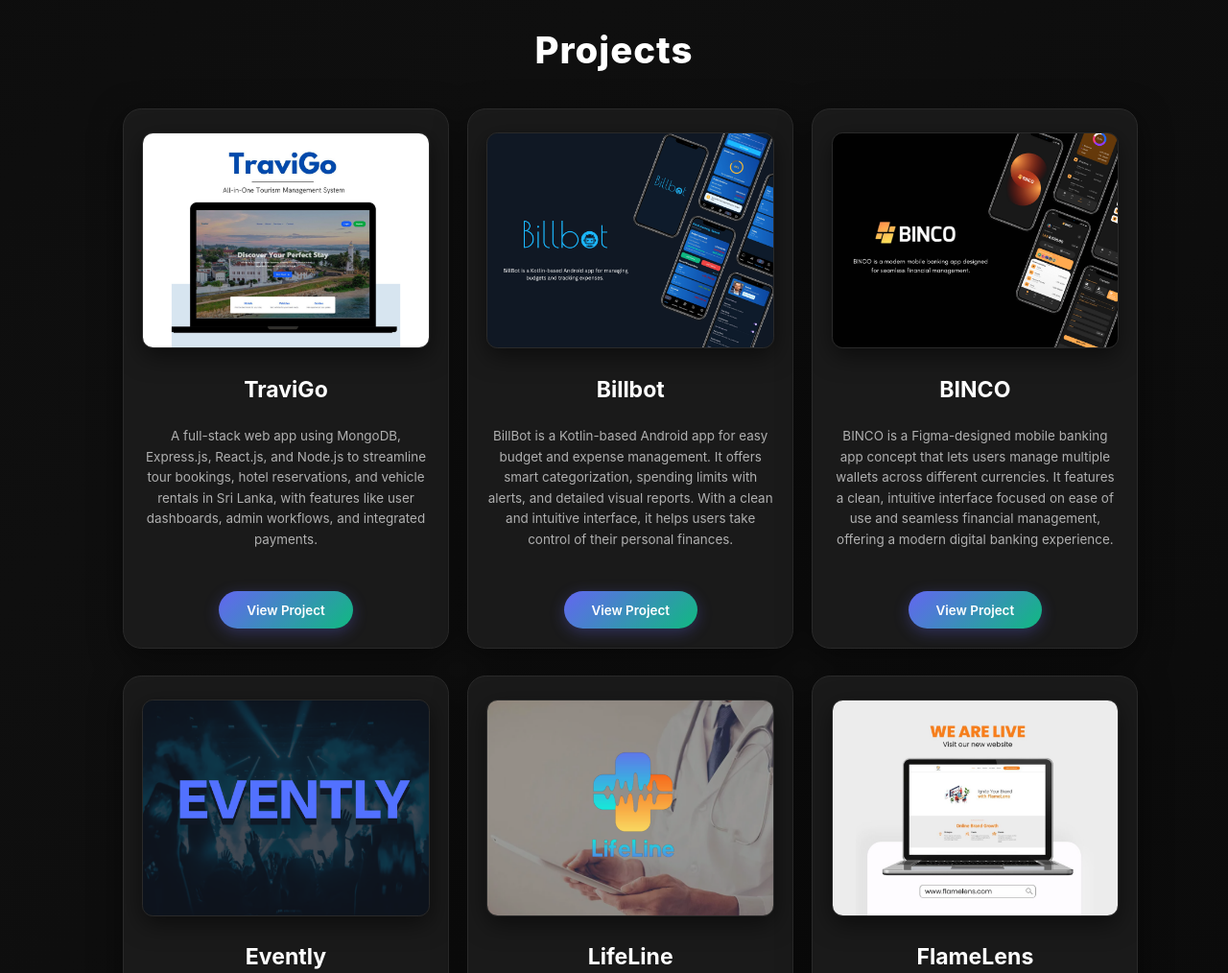
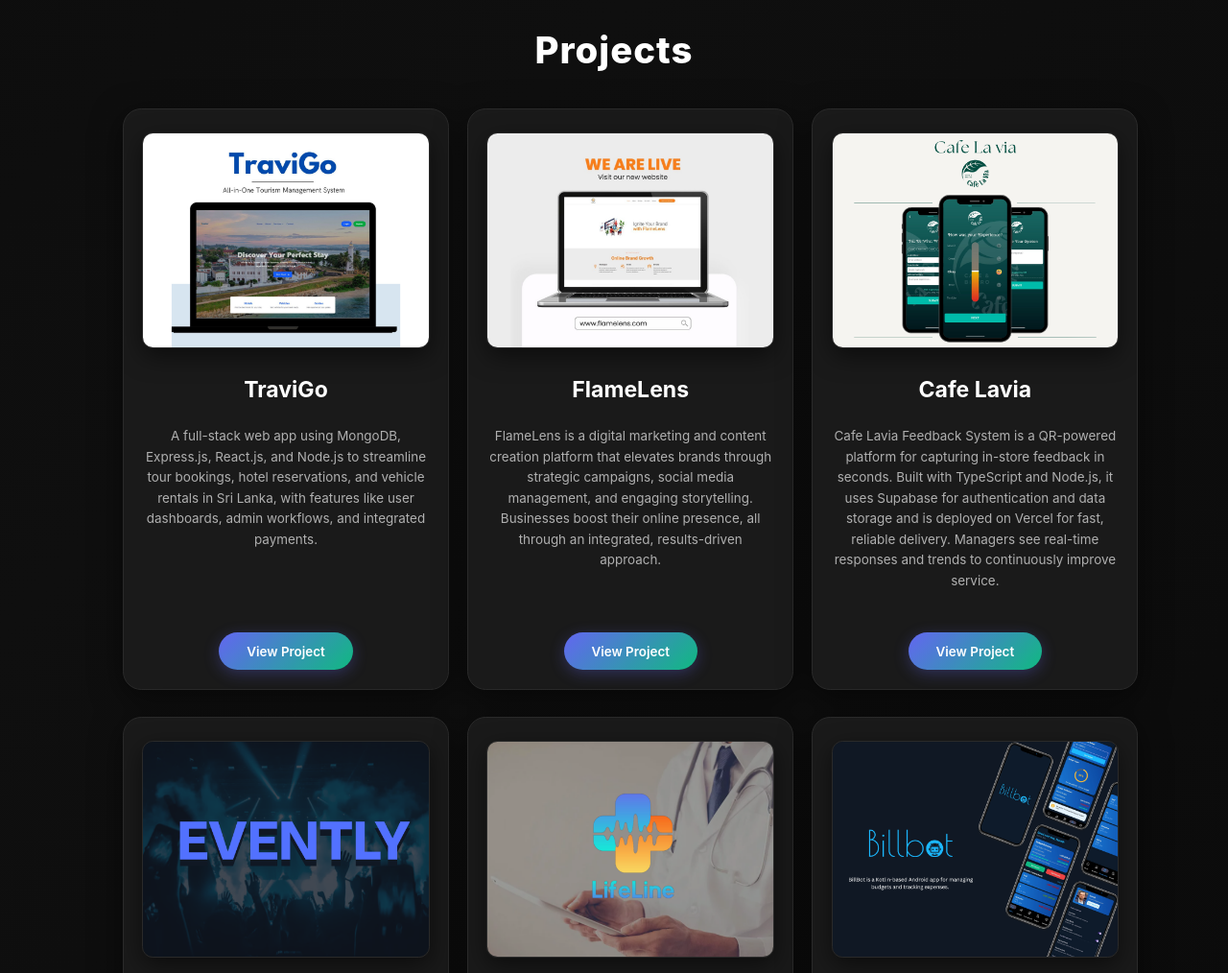
Before and after one commit to Suneth2220/suneth2220.github.io, a plain HTML site: page index.html in a window 1280 px wide. Shown: the part 1520-2534 px from the top of the page at 96% size. Drawn offline with nearby package versions, Linux system fonts and the light colour scheme; a web font is replaced by a local one.

Commit message:
projects update

```diff
--- a/index.html
+++ b/index.html
@@ -123,20 +123,20 @@
             <a class="btn" href="https://github.com/Suneth2220/TraviGo" target="_blank" rel="noopener">View Project</a>
           </div>
           <div class="project-card">
-            <img src="billbot.png" alt="">
-            <h3>Billbot</h3>
+            <img src="flamelens.png" alt="">
+            <h3>FlameLens</h3>
             <p>
-              BillBot is a Kotlin-based Android app for easy budget and expense management. It offers smart categorization, spending limits with alerts, and detailed visual reports. With a clean and intuitive interface, it helps users take control of their personal finances.
+              FlameLens is a digital marketing and content creation platform that elevates brands through strategic campaigns, social media management, and engaging storytelling. Businesses boost their online presence, all through an integrated, results-driven approach.
             </p>
-            <a class="btn" href="https://github.com/Suneth2220/Billbot" target="_blank" rel="noopener">View Project</a>
+            <a class="btn" href="https://flamelens.com/" target="_blank" rel="noopener">View Project</a>
           </div>
           <div class="project-card">
-            <img src="binco.png" alt="">
-            <h3>BINCO</h3>
+            <img src="lavia.png" alt="Cafe Lavia">
+            <h3>Cafe Lavia</h3>
             <p>
-              BINCO is a Figma-designed mobile banking app concept that lets users manage multiple wallets across different currencies. It features a clean, intuitive interface focused on ease of use and seamless financial management, offering a modern digital banking experience.
+              Cafe Lavia Feedback System is a QR-powered platform for capturing in-store feedback in seconds. Built with TypeScript and Node.js, it uses Supabase for authentication and data storage and is deployed on Vercel for fast, reliable delivery. Managers see real-time responses and trends to continuously improve service.
             </p>
-            <a class="btn" href="https://www.figma.com/design/TZeJj50eFuL821rwoj6eum/BINCO?node-id=0-1&t=6T8JIipzfh9Ii3Cy-1" target="_blank" rel="noopener">View Project</a>
+            <a class="btn" href="https://www.linkedin.com/posts/flamelens_cupinion-flamelens-cafelavia-activity-7347514461940850689-ThLJ?utm_source=share&utm_medium=member_desktop&rcm=ACoAAEw13hsBMYKybAOzkwStNaAZshBFRf5TTI0" target="_blank" rel="noopener">View Project</a>
           </div>
           <div class="project-card">
             <img src="evently.png" alt="">
@@ -155,12 +155,12 @@
             <a class="btn" href="https://github.com/Suneth2220/LifeLine-Medical-Portal" target="_blank" rel="noopener">View Project</a>
           </div>
           <div class="project-card">
-            <img src="flamelens.png" alt="">
-            <h3>FlameLens</h3>
+            <img src="billbot.png" alt="">
+            <h3>Billbot</h3>
             <p>
-              FlameLens is a digital marketing and content creation platform that elevates brands through strategic campaigns, social media management, and engaging storytelling. Businesses boost their online presence, all through an integrated, results-driven approach.
+              BillBot is a Kotlin-based Android app for easy budget and expense management. It offers smart categorization, spending limits with alerts, and detailed visual reports. With a clean and intuitive interface, it helps users take control of their personal finances.
             </p>
-            <a class="btn" href="https://flamelens.com/" target="_blank" rel="noopener">View Project</a>
+            <a class="btn" href="https://github.com/Suneth2220/Billbot" target="_blank" rel="noopener">View Project</a>
           </div>
         </div>
       </section>
@@ -211,7 +211,7 @@
               <h3>Billbot — Budget management app (Kotlin)</h3>
             </div>
             <div class="cv-entry">
-              <h3>BINCO — Mobile banking app (Figma)</h3>
+              <h3>Cafe Lavia — Customer feedback system (Cupinion)</h3>
             </div>
             <div class="cv-entry">
               <h3>Evently — Event management web app</h3>
```
Also changed, not shown: lavia.png (added).
